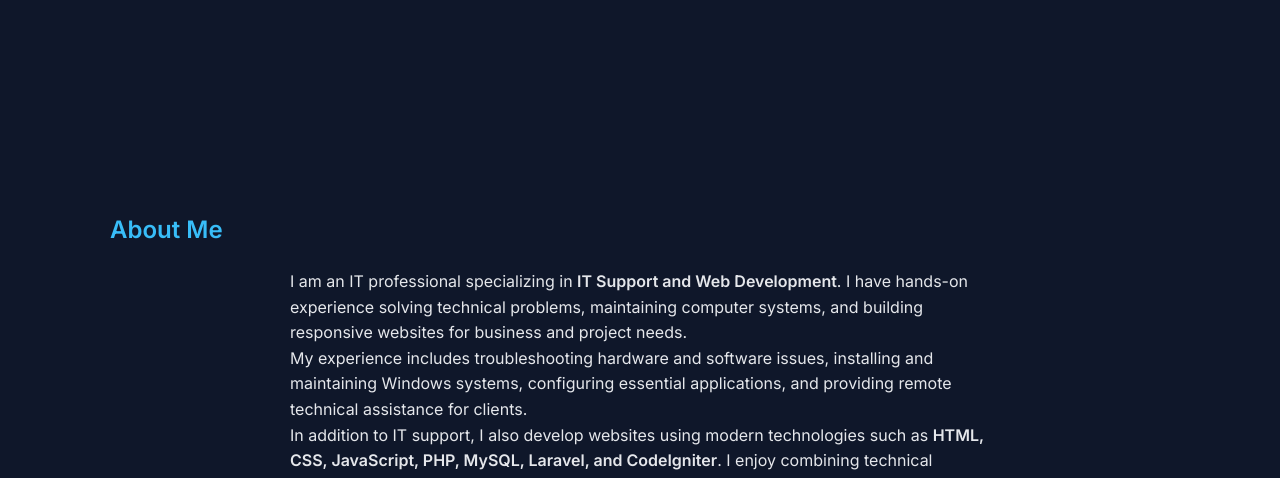
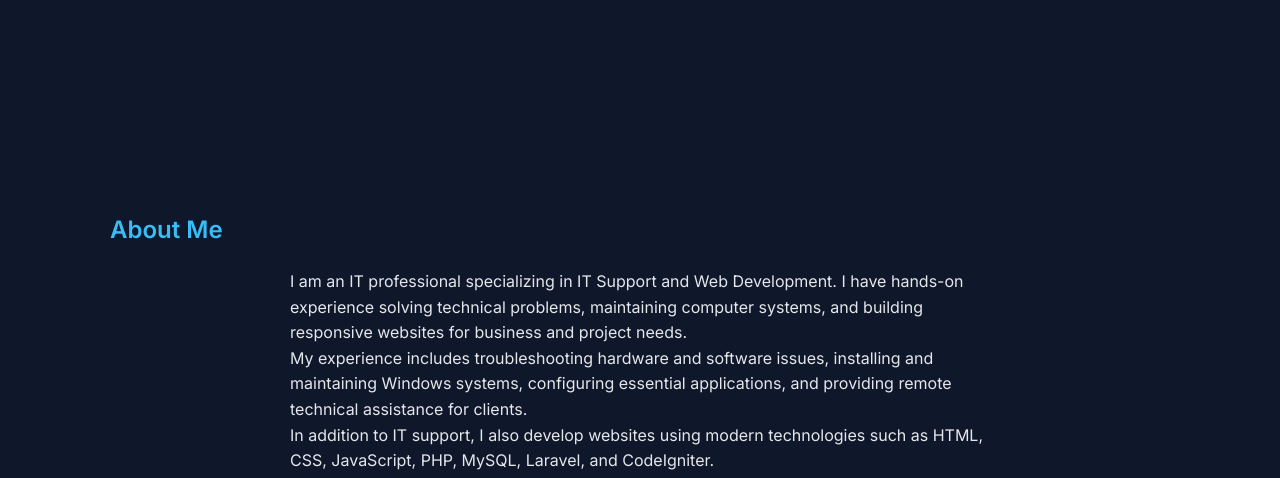
Before and after one commit to mdzikry289/my_portfolio, a website: page index.html in a window 1280 px wide. Shown: the part 471-949 px from the top of the page. Drawn offline with Linux system fonts and the light colour scheme.

Commit message:
Update index.html

```diff
--- a/index.html
+++ b/index.html
@@ -200,18 +200,23 @@ Helping individuals and businesses solve technical problems — from operating s
 <section class="section fade">
 <h2>About Me</h2>
 
-<div style="max-width:750px;margin:auto;">
+<div class="about-container">
 
 <p>
-I am an IT professional specializing in <strong>IT Support and Web Development</strong>. I have hands-on experience solving technical problems, maintaining computer systems, and building responsive websites for business and project needs.
+I am an IT professional specializing in IT Support and Web Development.
+I have hands-on experience solving technical problems, maintaining computer systems,
+and building responsive websites for business and project needs.
 </p>
 
 <p>
-My experience includes troubleshooting hardware and software issues, installing and maintaining Windows systems, configuring essential applications, and providing remote technical assistance for clients.
+My experience includes troubleshooting hardware and software issues, installing and
+maintaining Windows systems, configuring essential applications, and providing remote
+technical assistance for clients.
 </p>
 
 <p>
-In addition to IT support, I also develop websites using modern technologies such as <strong>HTML, CSS, JavaScript, PHP, MySQL, Laravel, and CodeIgniter</strong>. I enjoy combining technical problem-solving with web development to create reliable digital solutions.
+In addition to IT support, I also develop websites using modern technologies such as
+HTML, CSS, JavaScript, PHP, MySQL, Laravel, and CodeIgniter.
 </p>
 
 </div>
```
